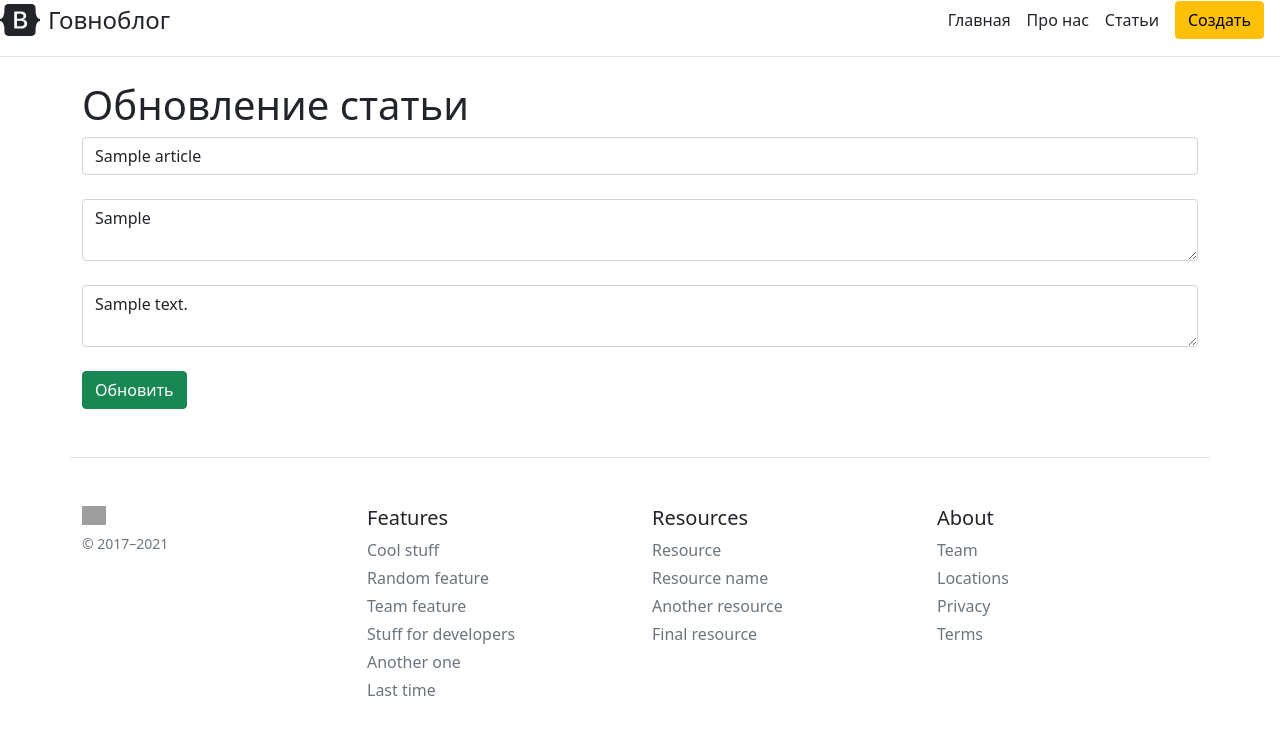
After one commit to Dr-Faizmeister/go-no-blog, a Flask app: page /posts/1/upd in a window 1280 px wide. The commit adds this page. Shown: the top 735 px of the page. Run offline with Flask 2, Linux system fonts and the light colour scheme; tables that the repository leaves empty hold one stand-in row (values such as "Sample post"); grey boxes are pictures that could not be loaded.

Commit message:
удаление и обновление записей

```diff
--- a/app.py
+++ b/app.py
@@ -43,6 +43,38 @@ def post_detail(id):
     return render_template("post_detail.html", article=article)
 
 
+@app.route('/posts/<int:id>/del')
+def post_delete(id):
+    article = Article.query.get_or_404(id)
+
+    try:
+        db.session.delete(article)
+        db.session.commit()
+        return redirect('/posts')
+    except:
+        return "При удалении статьи произошла ошибка"
+
+
+@app.route('/posts/<int:id>/upd', methods=['POST', 'GET'])
+def post_update(id):
+    article = Article.query.get(id)
+
+    if request.method == 'POST':
+        article.title = request.form['title']
+        article.intro = request.form['intro']
+        article.text = request.form['text']
+
+        try:
+            db.session.commit()
+            return redirect('/posts')
+        except:
+            return "При редактировании статьи произошла ошибка!"
+
+    elif request.method == 'GET':
+
+        return render_template("post_update.html", article=article)
+
+
 @app.route('/create-article', methods=['POST', 'GET'])
 def create_article():
     if request.method == 'POST':
--- a/templates/about.html
+++ b/templates/about.html
@@ -7,5 +7,6 @@ About
 {% block body %}
 <div class="container">
     <h1>Страница про нас</h1>
+    <p>Тут нихуя нет</p>
 </div>
 {% endblock %}
--- a/templates/post_detail.html
+++ b/templates/post_detail.html
@@ -11,6 +11,8 @@
     <div class="alert alert-info">
        <p>{{ article.text }}</p>
        <p><b>Дата: {{ article.date.date() }}</b></p>
+        <a href="/posts/{{ article.id }}/del" class="btn btn-danger">Удалить</a>
+        <a href="/posts/{{ article.id }}/upd" class="btn btn-success">Редактировать</a>
     </div>
 </div>
 {% endblock %}
--- /dev/null
+++ b/templates/post_update.html
@@ -0,0 +1,17 @@
+{% extends 'base.html' %}
+
+{% block title %}
+Обновление статьи
+{% endblock %}
+
+{% block body %}
+<div class="container">
+    <h1>Обновление статьи</h1>
+    <form method="post">
+        <input type="text" name="title" id="title" class="form-control" value="{{ article.title }}" placeholder="Введите название"><br>
+        <textarea name="intro" id="intro" class="form-control" placeholder="Введите интро">{{ article.intro }}</textarea><br>
+        <textarea name="text" id="text" class="form-control" placeholder="Введите основной текст">{{ article.text }}</textarea><br>
+        <input type="submit" class="btn btn-success" value="Обновить">
+    </form>
+</div>
+{% endblock %}
--- a/templates/posts.html
+++ b/templates/posts.html
@@ -8,6 +8,7 @@
 <div class="container">
     <h1>Все статьи на сайте</h1>
 
+    {% if articles|length > 0 %}
         {% for el in articles %}
         <div class="alert alert-info">
             <h2>{{ el.title }}</h2>
@@ -16,5 +17,8 @@
             <a href="/posts/{{ el.id }}" class="btn btn-warning">Детальнее</a>
     </div>
     {% endfor %}
+    {% else %}
+        <p>У нас еще нет статей на сайте</p>
+    {% endif %}
 </div>
 {% endblock %}
```
Lines whose indentation alone changed are shown as unchanged.
